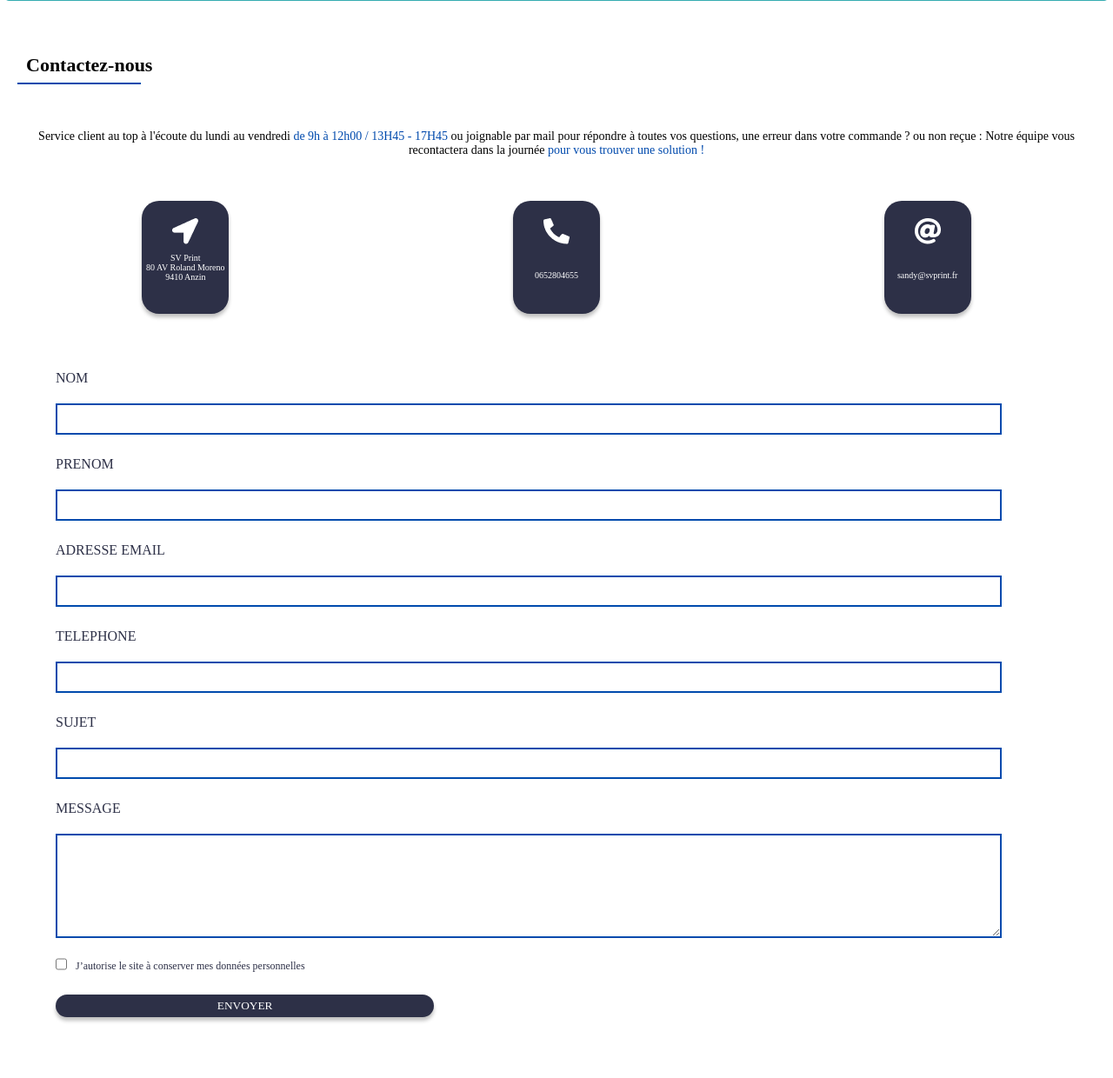
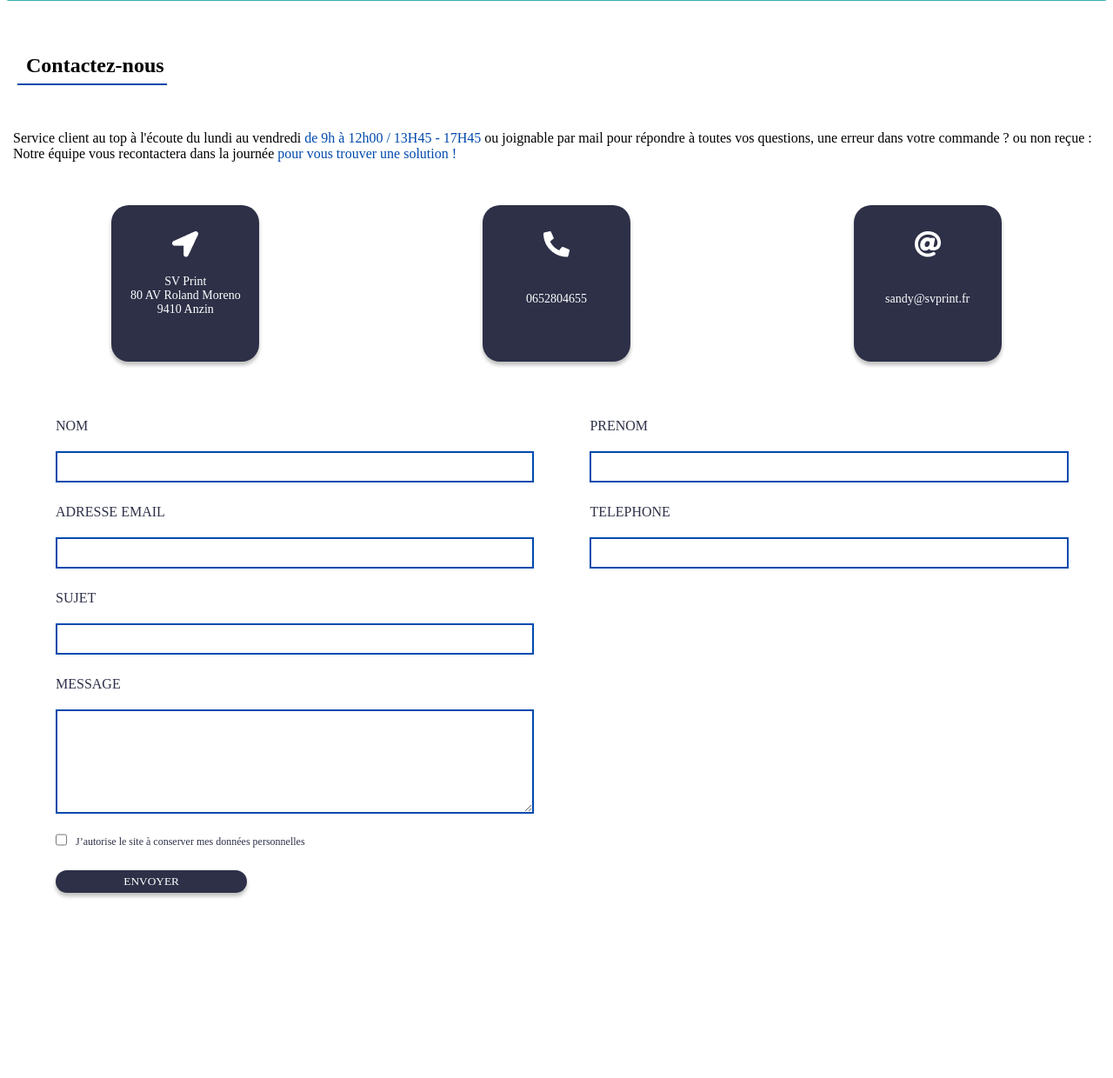
Before and after one commit to Khadija-Asa/sv_print, a PHP site: page /form.php in a window 1280 px wide. Shown: the part 168-1408 px from the top of the page at 87% size. After the commit the page ends 1201 px from the top, so only its background shows below. Run offline with PHP 8.4, Linux system fonts and the light colour scheme; some libraries are stand-ins or nearby versions; some web fonts are replaced.

Commit message:
media query from 768px for form done

```diff
--- a/css/form.css
+++ b/css/form.css
@@ -115,3 +115,68 @@ button  {
 .checkbox {
   border-style: none;
 }
+
+@media only screen and (min-width: 768px) {
+
+  h1 {
+    font-size: 24px;
+  }
+
+  form {
+    display: flex;
+    flex-direction: row;
+    flex-wrap: wrap;
+  }
+
+  .horizontal {
+    width: 170px;
+  }
+
+  .contact_us {
+    margin: 0 15px 50px 15px;
+    text-align: left;
+    font-size: 16px;
+  }
+
+  .frame {
+    display: flex;
+    flex-direction: column;
+    align-items: center;
+    width: 170px;
+    height: 150px;
+    background-color: #2D3047;
+    color: #ffffff;
+    text-align: center;
+    border-radius: 20px;
+    padding-top: 30px;
+    box-shadow: 0px 4px 4px rgba(0, 0, 0, 0.25);
+  }
+
+  .frame_text,
+  .frame_address {
+    font-size: 14px;
+  }
+
+  .frame_text {
+    padding-top: 30px;
+  }
+
+  .frame_address {
+    padding-top: 10px;
+  }
+
+  .category {
+    display: flex;
+    flex-direction: column;
+    width: 43%;
+    margin-left: 5%;
+  }
+
+  .autorization {
+    flex-direction: row;
+  }
+
+  .message_container {
+    width: 100%;
+  }
+}
--- a/form.php
+++ b/form.php
@@ -29,7 +29,7 @@
   <div class="frames">
     <div class="frame">
       <img src="images/arrow.png" alt="flèche" class="small_icons">
-      <p>SV Print<br>
+      <p class="frame_address">SV Print<br>
       80 AV Roland Moreno<br>
       9410 Anzin</p>
     </div>
@@ -63,7 +63,7 @@
       <label for="subject">SUJET</label>
 		  <input type="text" id="subject" name="subject" placeholder="" required>
     </div>
-    <div>
+    <div class="message_container">
       <div class="category">
         <label for="message">MESSAGE</label>
         <textarea id="message" id="message" name="message" placeholder="" required></textarea>
```
